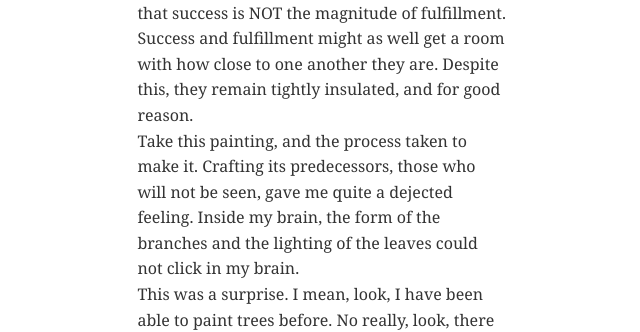
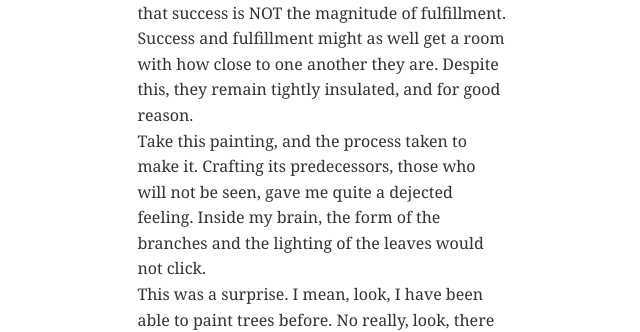
Before and after one commit to RorCampb/blog, a Next.js app: page / in a window 1280 px wide. Shown: the part 1280-1612 px from the top of the page, without its empty margins (318-958 px from the left). Built offline with nearby package versions, Linux system fonts and the light colour scheme.

Commit message:
branch painting

```diff
--- a/components/Blog.js
+++ b/components/Blog.js
@@ -58,7 +58,7 @@ export default function Blog() {
             Take this painting, and the process taken to make it. Crafting its
             predecessors, those who will not be seen, gave me quite a dejected
             feeling. Inside my brain, the form of the branches and the lighting
-            of the leaves could not click in my brain.
+            of the leaves would not click.
           </p>
           <p>
             This was a surprise. I mean, look, I have been able to paint trees
```
